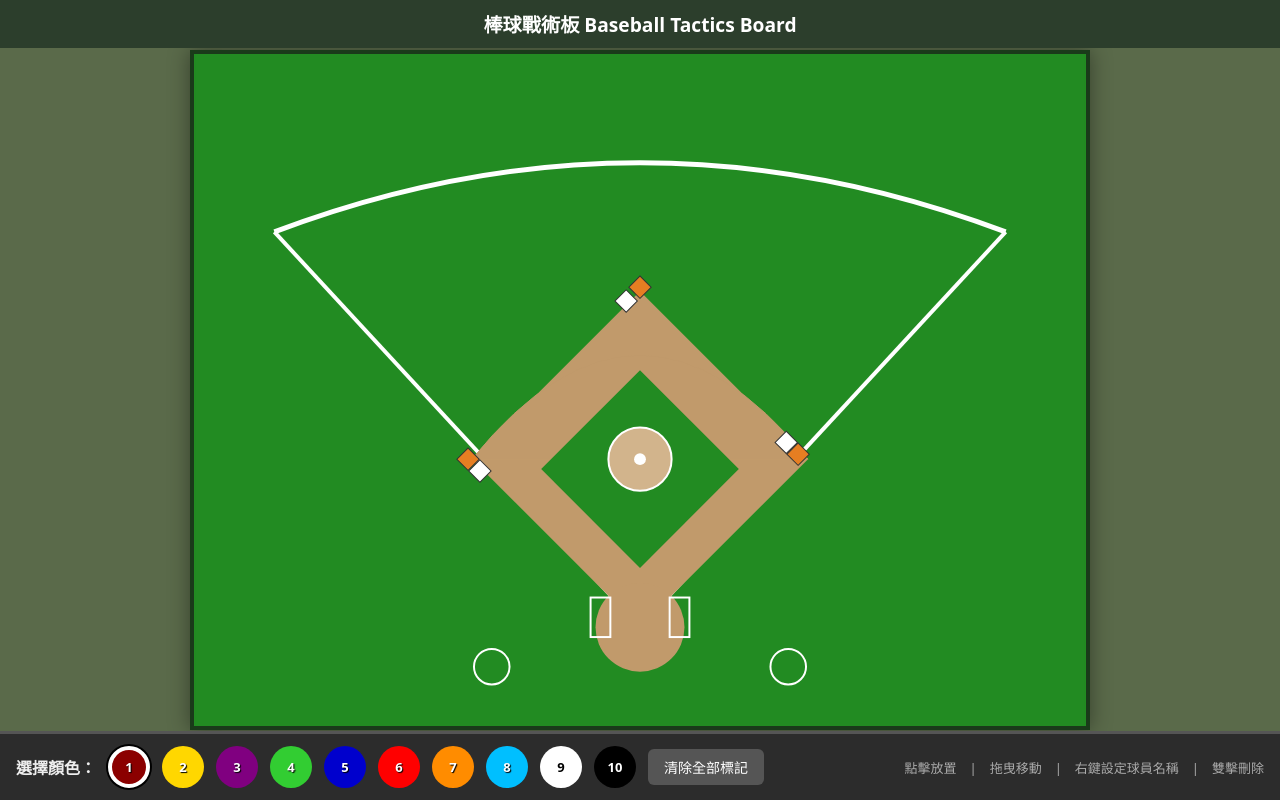
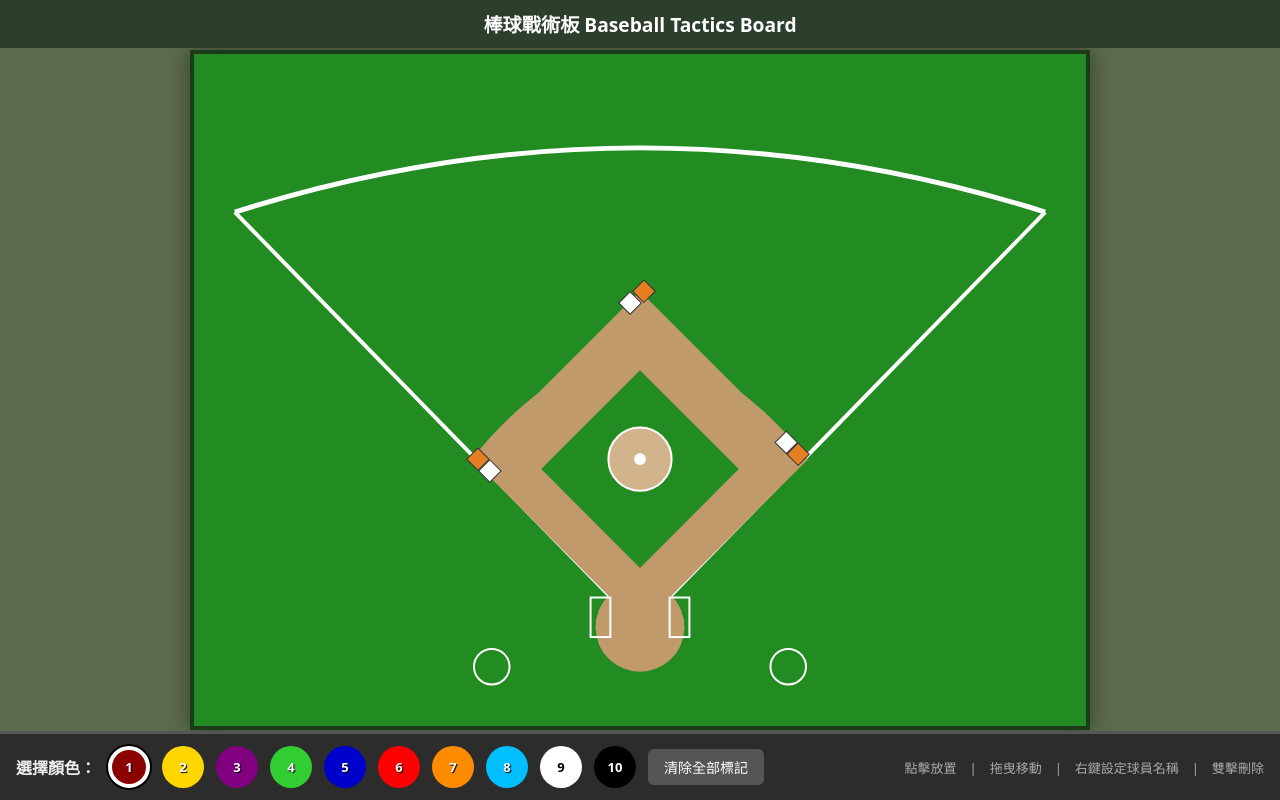
Before and after one commit to cses87241/baseball-tactics-board, a plain HTML site: page index.html in a window 1280 px wide. Drawn offline with Linux system fonts and the light colour scheme.

Commit message:
Adjust 2B tightness, shift 3B right, move foul lines

```diff
--- a/index.html
+++ b/index.html
@@ -137,26 +137,26 @@ button:hover { background: #777; }
     <svg width="100%" height="100%" viewBox="0 0 900 680" preserveAspectRatio="xMidYMid meet" style="position:absolute; top:0; left:0; pointer-events:none;">
       <!-- Outfield grass -->
       <rect width="900" height="680" fill="#228B22"/>
-      <!-- Foul lines -->
-      <line x1="450" y1="580" x2="80" y2="180" stroke="#ffffff" stroke-width="4"/>
-      <line x1="450" y1="580" x2="820" y2="180" stroke="#ffffff" stroke-width="4"/>
+      <!-- Foul lines: 1B side moved right, 3B side moved left -->
+      <line x1="450" y1="580" x2="40" y2="160" stroke="#ffffff" stroke-width="4"/>
+      <line x1="450" y1="580" x2="860" y2="160" stroke="#ffffff" stroke-width="4"/>
       <!-- Outfield fence (curved) -->
-      <path d="M80,180 Q450,40 820,180" stroke="#ffffff" fill="none" stroke-width="5"/>
+      <path d="M40,160 Q450,30 860,160" stroke="#ffffff" fill="none" stroke-width="5"/>
       <!-- Infield dirt (diamond-ish with arc) -->
       <path d="M450,580 L620,410 L450,240 L280,410 Z" fill="#C19A6B"/>
       <path d="M280,410 Q450,200 620,410" fill="#C19A6B" stroke="#C19A6B"/>
       <!-- Grass cut in infield (optional) -->
       <path d="M450,520 L550,420 L450,320 L350,420 Z" fill="#228B22"/>
       <!-- Bases: two tightly adjacent squares -->
-      <!-- 1B: both shifted toward 2nd; orange outer, white toward 2nd -->
+      <!-- 1B -->
       <rect x="590" y="385" width="16" height="16" fill="#ffffff" stroke="#333" stroke-width="1" transform="rotate(45 598 393)"/>
       <rect x="602" y="397" width="16" height="16" fill="#e67e22" stroke="#333" stroke-width="1" transform="rotate(45 610 405)"/>
-      <!-- 2B: white moved to lower-left of orange -->
-      <rect x="442" y="228" width="16" height="16" fill="#e67e22" stroke="#333" stroke-width="1" transform="rotate(45 450 236)"/>
-      <rect x="428" y="242" width="16" height="16" fill="#ffffff" stroke="#333" stroke-width="1" transform="rotate(45 436 250)"/>
-      <!-- 3B: tightly adjacent, orange outer/left, white toward home -->
-      <rect x="268" y="402" width="16" height="16" fill="#e67e22" stroke="#333" stroke-width="1" transform="rotate(45 276 410)"/>
-      <rect x="280" y="414" width="16" height="16" fill="#ffffff" stroke="#333" stroke-width="1" transform="rotate(45 288 422)"/>
+      <!-- 2B: tighter arrangement, white lower-left of orange -->
+      <rect x="446" y="232" width="16" height="16" fill="#e67e22" stroke="#333" stroke-width="1" transform="rotate(45 454 240)"/>
+      <rect x="432" y="244" width="16" height="16" fill="#ffffff" stroke="#333" stroke-width="1" transform="rotate(45 440 252)"/>
+      <!-- 3B: both shifted right -->
+      <rect x="278" y="402" width="16" height="16" fill="#e67e22" stroke="#333" stroke-width="1" transform="rotate(45 286 410)"/>
+      <rect x="290" y="414" width="16" height="16" fill="#ffffff" stroke="#333" stroke-width="1" transform="rotate(45 298 422)"/>
       <!-- Home plate: orange square + white plate -->
       <rect x="428" y="568" width="44" height="44" fill="#e67e22" stroke="#ffffff" stroke-width="2"/>
       <polygon points="450,572 468,590 450,608 432,590" fill="#ffffff" stroke="#333" stroke-width="1"/>
```
